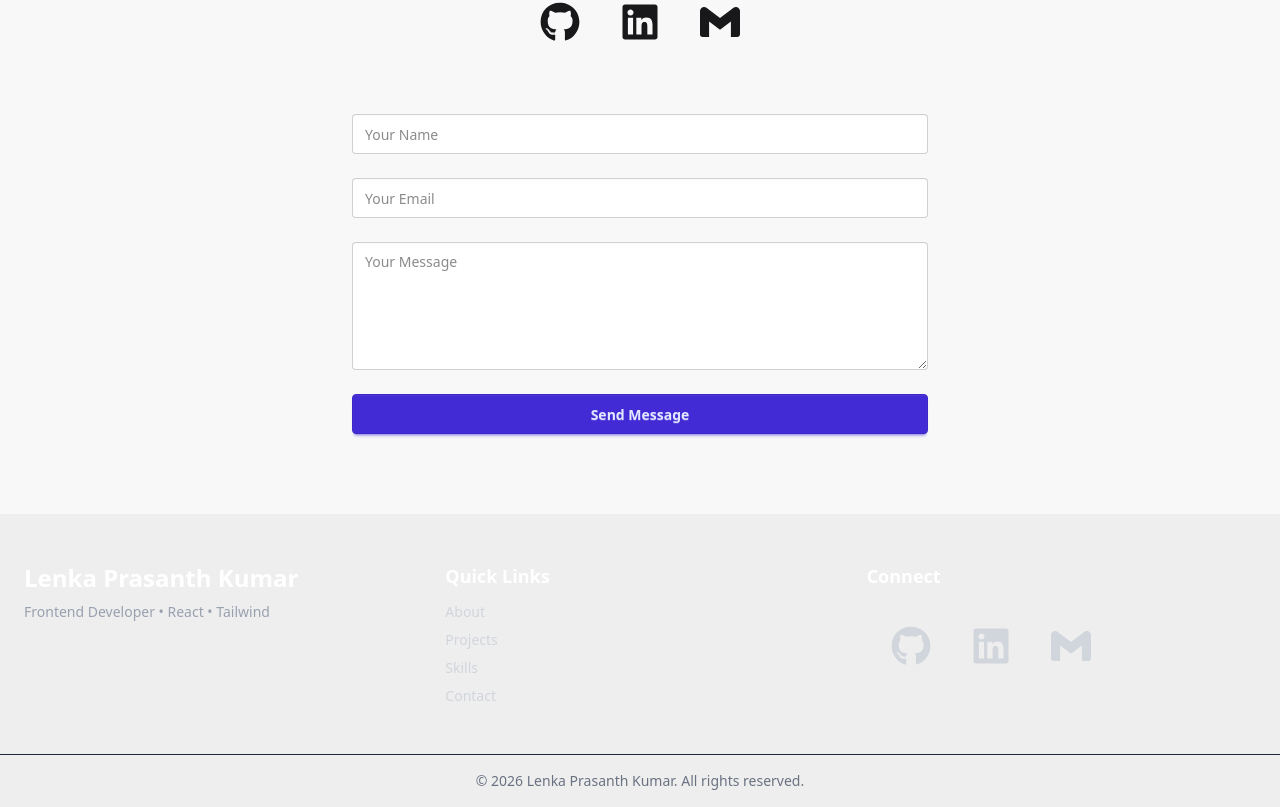
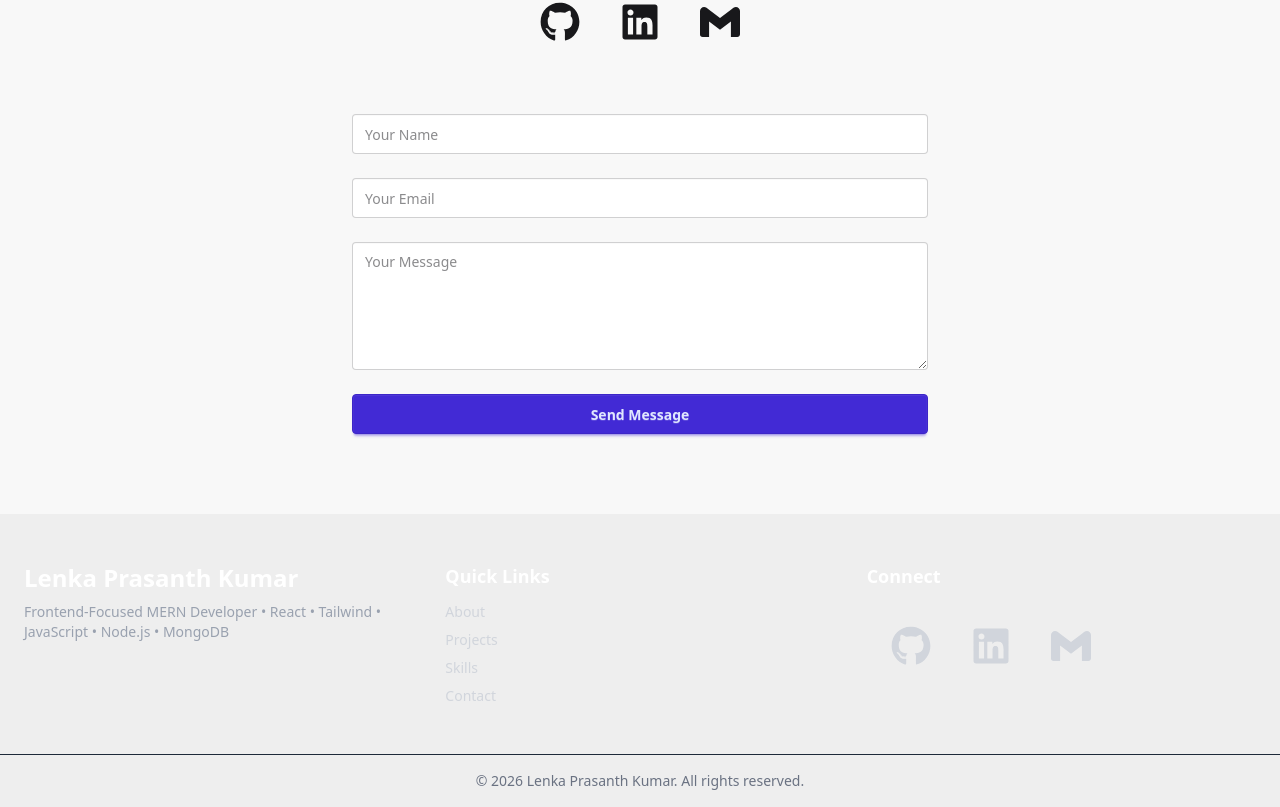
Before and after one commit to Prasanth2799/portfolio, a React (Vite) app: page / in a window 1280 px wide. Shown: the part 3105-3912 px from the top of the page. Built offline with nearby package versions, Linux system fonts and the light colour scheme.

Commit message:
title updated in Footer

```diff
--- a/src/components/Footer.jsx
+++ b/src/components/Footer.jsx
@@ -10,7 +10,7 @@ const Footer = () => {
             Lenka Prasanth Kumar
           </h2>
           <p className="mt-2 text-sm text-gray-400">
-            Frontend Developer • React • Tailwind
+            Frontend-Focused MERN Developer • React • Tailwind • JavaScript • Node.js • MongoDB
           </p>
         </div>
 
```
